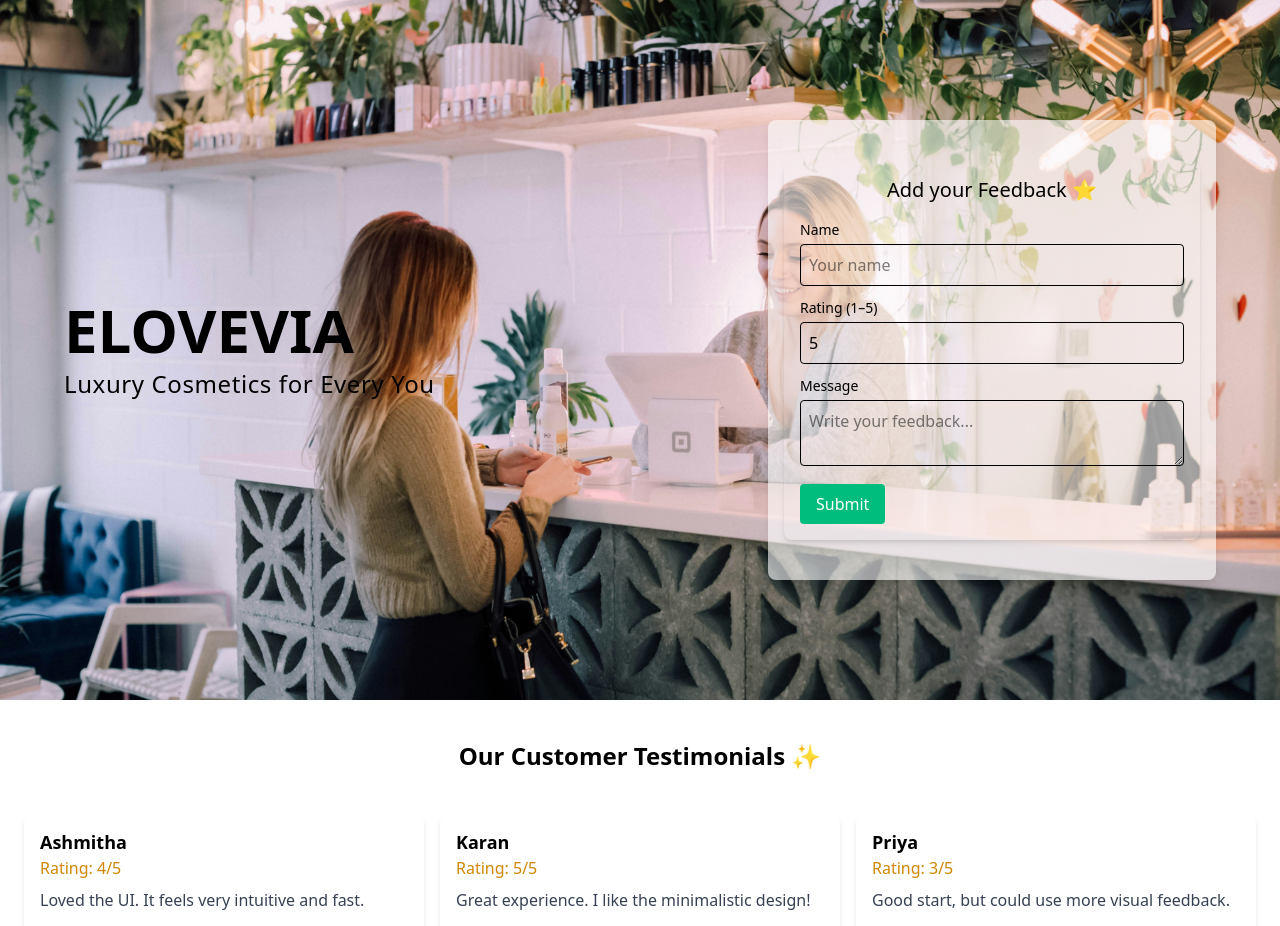
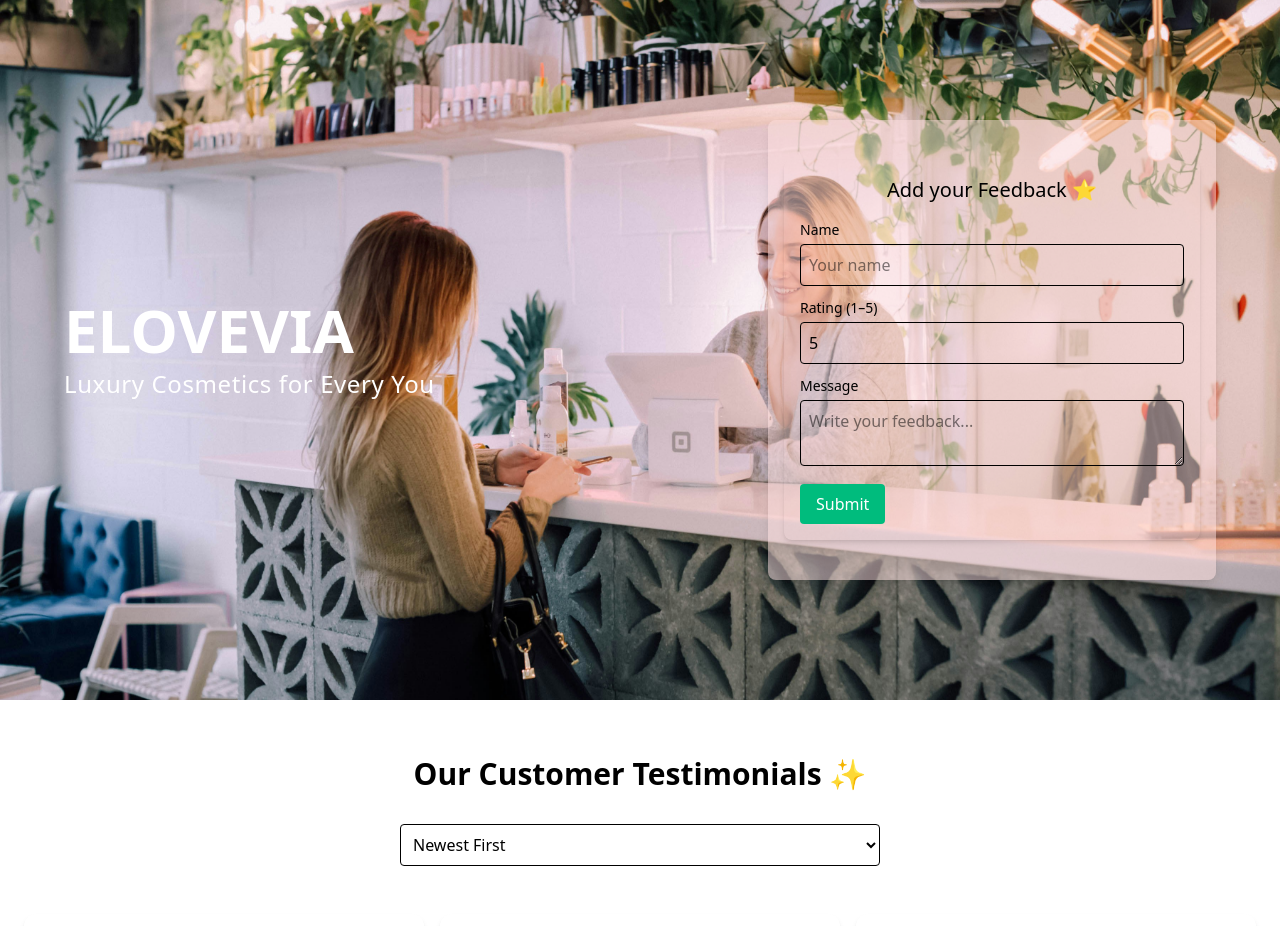
Before and after one commit to AshmithaVaisal/feedback-board, a React (Vite) app in the folder client/: page / in a window 1280 px wide. Shown: the top 926 px of the page. Built offline with nearby package versions, Linux system fonts and the light colour scheme.

Commit message:
Feat: add sorting options and localStorage persistence

```diff
--- a/client/src/components/FeedbackList.jsx
+++ b/client/src/components/FeedbackList.jsx
@@ -1,10 +1,19 @@
-import { useState } from "react";
+import { useEffect, useState } from "react";
 import FeedbackCard from "./FeedbackCard";
 import FeedbackForm from "./FeedBackForm";
 import feedbackData from "../data/feedbackData";
 
 const FeedbackList = () => {
-  const [feedbackList, setFeedbackList] = useState(feedbackData);
+  const [feedbackList, setFeedbackList] = useState(() => {
+    const storedFeedback = localStorage.getItem("feedbackList");
+    return storedFeedback ? JSON.parse(storedFeedback) : feedbackData;
+  });
+  const [sortOption, setSortOption] = useState("newest");
+
+  // Save to localstorage
+  useEffect(() => {
+    localStorage.setItem("feedbackList", JSON.stringify(feedbackList));
+  }, [feedbackList]);
 
   const handleLike = (id) => {
     const updatedList = feedbackList.map((item) =>
@@ -21,6 +30,23 @@ const FeedbackList = () => {
     setFeedbackList((prev) => [newItem, ...prev]);
   };
 
+  const handleSortChange = (e) => {
+    setSortOption(e.target.value);
+  };
+
+  // Sorting logic based on selected option
+
+  const sortedList = [...feedbackList].sort((a, b) => {
+    if (sortOption === "highest-rating") {
+      return b.rating - a.rating;
+    }
+    if (sortOption === "most-liked") {
+      return b.likes - a.likes;
+    }
+    // default: newest first
+    return b.id - a.id;
+  });
+
   return (
     <div className="min-h-screen flex flex-col">
       {/* Hero Section with Background Image */}
@@ -29,7 +55,7 @@ const FeedbackList = () => {
         style={{ backgroundImage: "url('/src/assets/c3.jpg')" }}
       >
         {/* Left Side - Company Name & Tagline */}
-        <div className="text-black max-w-lg">
+        <div className="text-white max-w-lg">
           <h1 className="text-6xl font-bold">ELOVEVIA</h1>
           <span className="block text-2xl font-light tracking-wide mt-2">
             Luxury Cosmetics for Every You
@@ -37,18 +63,31 @@ const FeedbackList = () => {
         </div>
 
         {/* Right Side - Feedback Form */}
-        <div className="bg-white/60 rounded-lg shadow-lg w-full max-w-md p-4">
+        <div className="bg-red-100/50 rounded-lg shadow-lg w-full max-w-md p-4">
           <FeedbackForm onAdd={handleAdd} />
         </div>
       </div>
 
-      {/* Feedback Cards Section */}
       <div className="flex-1 p-6 bg-white">
-        <h1 className="text-2xl text-center p-4 mb-6 font-semibold">
+        {/* Title Centered */}
+        <h1 className="text-3xl text-center mb-4 mt-8 font-semibold">
           Our Customer Testimonials ✨
         </h1>
+
+        {/* Sort Dropdown Centered */}
+        <div className="flex justify-center mb-12 mt-8">
+          <select
+            value={sortOption}
+            onChange={handleSortChange}
+            className="border p-2 rounded w-60 sm:w-72 md:w-80 lg:w-120"
+          >
+            <option value="newest">Newest First</option>
+            <option value="highest-rating">Highest Rating</option>
+            <option value="most-liked">Most Liked</option>
+          </select>
+        </div>
         <div className="grid gap-4 md:grid-cols-2 lg:grid-cols-3">
-          {feedbackList.map((item) => (
+          {sortedList.map((item) => (
             <FeedbackCard
               key={item.id}
               {...item}
```
